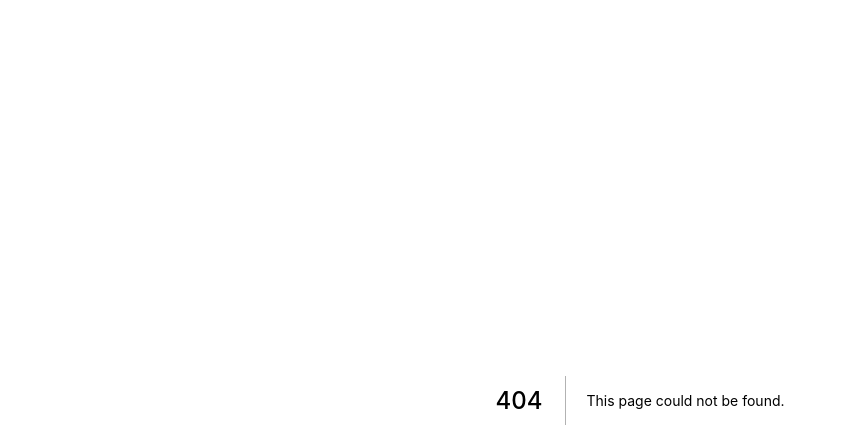
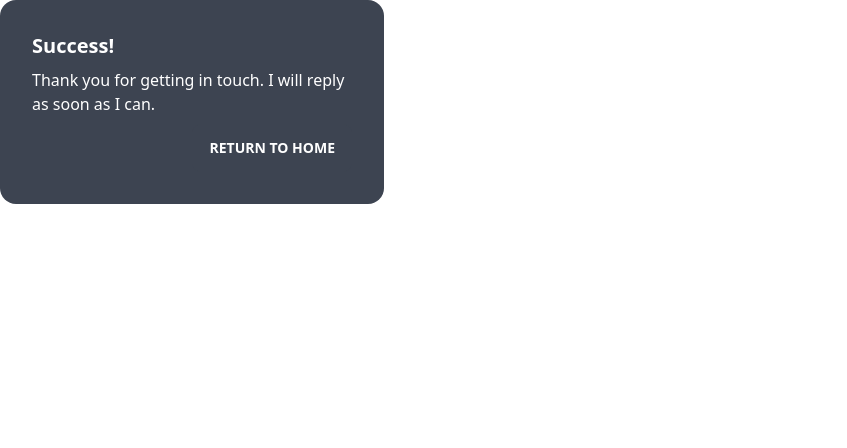
Before and after one commit to scoops82/portfolio-site, a Next.js app: page /success in a window 1280 px wide. Before the commit this address had no page. Shown: the top 448 px of the page, without its empty margins (0-847 px from the left). Built offline with nearby package versions, Linux system fonts and the light colour scheme.

Commit message:
added success page and simplified form

```diff
--- a/components/Contact.jsx
+++ b/components/Contact.jsx
@@ -2,29 +2,6 @@ import React, { useState } from "react";
 import { useRouter } from "next/router";
 
 export default function Contact() {
-  const [submitterName, setSubmitterName] = useState("");
-  const router = useRouter();
-  const confirmationScreenVisible =
-    router.query?.success && router.query.success === "true";
-  const formVisible = !confirmationScreenVisible;
-
-  const ConfirmationMessage = (
-    <React.Fragment>
-      <p>
-        Thank you for submitting this form. I should get back to you within
-        24-48 hours.
-      </p>
-
-      <button
-        className="btn btn-primary"
-        onClick={() => router.replace("/contact", undefined, { shallow: true })}
-      >
-        {" "}
-        Submit Another Response{" "}
-      </button>
-    </React.Fragment>
-  );
-
   const ContactForm = (
     <>
       <p className="mb-2 w-72 text-center m-auto">
@@ -33,7 +10,7 @@ export default function Contact() {
       <form
         name="contact-form"
         method="POST"
-        action="contact/?success=true"
+        action="/success"
         className="flex flex-col flex-wrap gap-2 items-center"
         data-netlify="true"
       >
@@ -91,7 +68,7 @@ export default function Contact() {
     <section id="contact" className="bg-base-200 p-4">
       <h2 className="mb-5 text-5xl font-bold text-center">Contact</h2>
 
-      {formVisible ? ContactForm : ConfirmationMessage}
+      {ContactForm}
     </section>
   );
 }
--- /dev/null
+++ b/pages/success.js
@@ -0,0 +1,17 @@
+import Link from "next/link";
+
+export default function Success() {
+  return (
+    <div className="card w-96 bg-neutral text-neutral-content">
+      <div className="card-body">
+        <h2 className="card-title">Success!</h2>
+        <p>Thank you for getting in touch. I will reply as soon as I can.</p>
+        <div className="card-actions justify-end">
+          <Link href="/">
+            <button className="btn">Return to Home</button>
+          </Link>
+        </div>
+      </div>
+    </div>
+  );
+}
```
